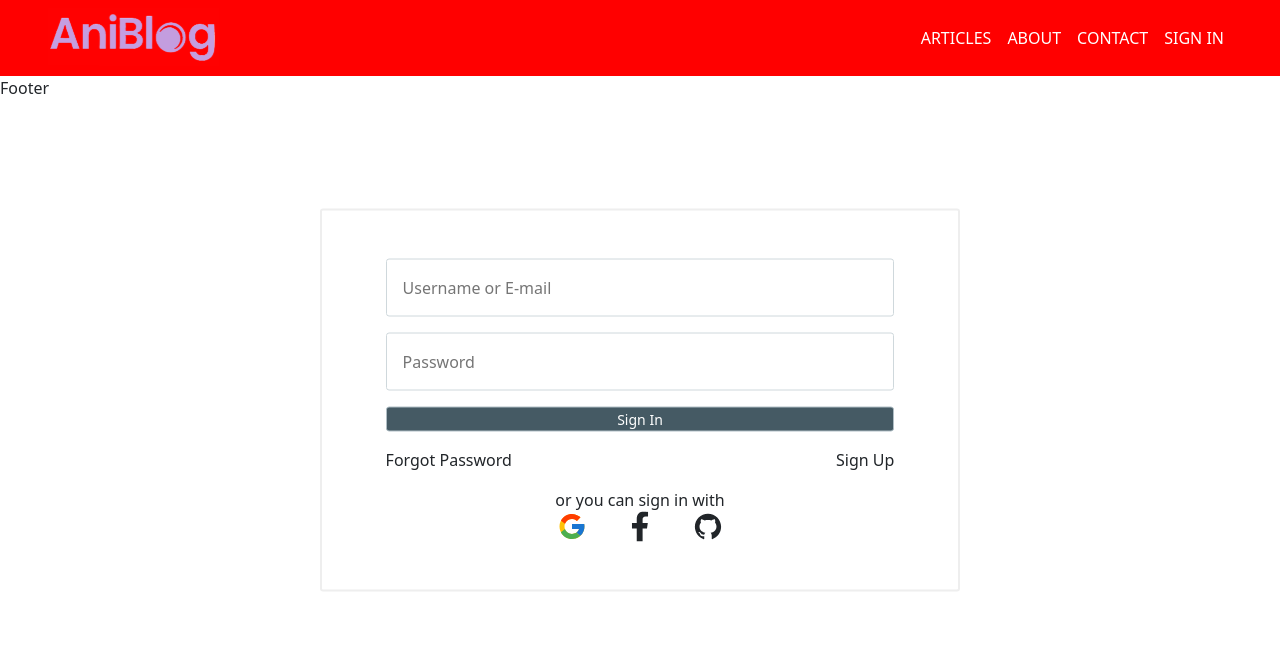
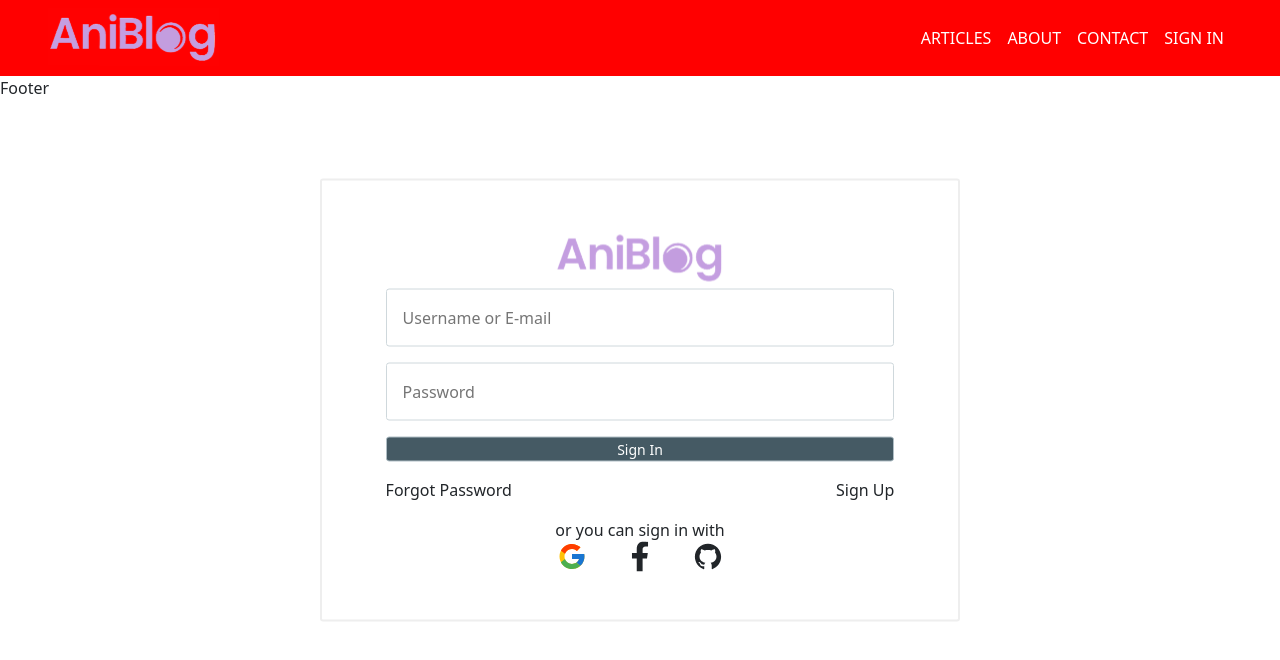
Before and after one commit to CamSanti16/aniblog, a React (Vite) app: page /signin in a window 1280 px wide. Shown: the top 660 px of the page. Built offline with nearby package versions, Linux system fonts and the light colour scheme.

Commit message:
centered logo

```diff
--- a/src/pages/signin/Signin.jsx
+++ b/src/pages/signin/Signin.jsx
@@ -15,6 +15,9 @@ const SignIn = () => {
   return <div className='background'>
     <div className='signInSection'>
         <div className='signInBox'>
+            <span className="logoCenter">
+                <img className='logo' src='AniBlogLogo.svg' alt='AniBlog Logo' />
+            </span>
                 <div className="formWrapper">
                     <span className="inputWrapper">
                         <input value={email} onChange={(event) => setEmail(event.target.value)} type="text" className="centerWrapper inputBox" placeholder='Username or E-mail'>
--- a/src/pages/signin/signin.scss
+++ b/src/pages/signin/signin.scss
@@ -75,3 +75,8 @@
 .forgotPassword:hover {
     color: lightgrey
 }
+
+.logoCenter {
+    display: flex;
+    justify-content: center;
+}
```
